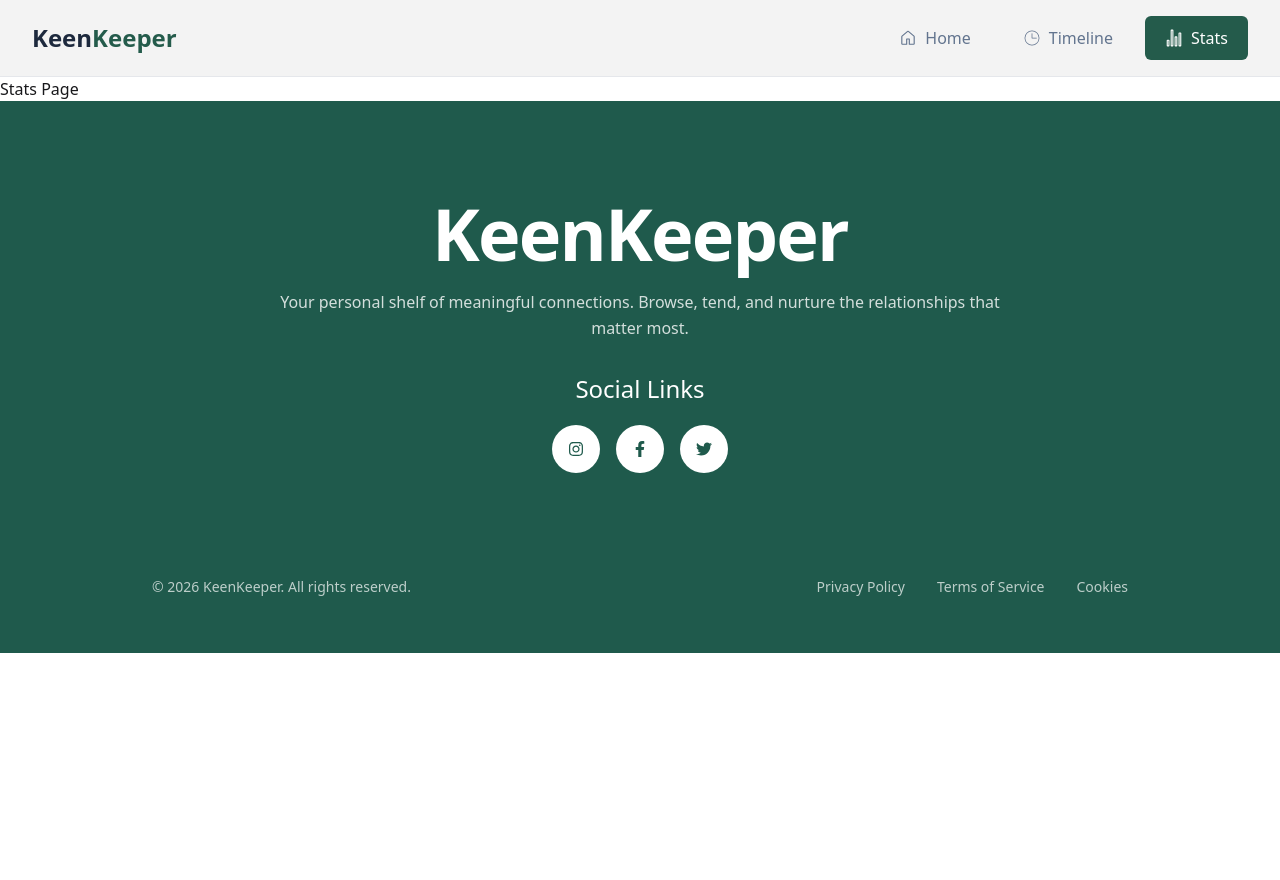
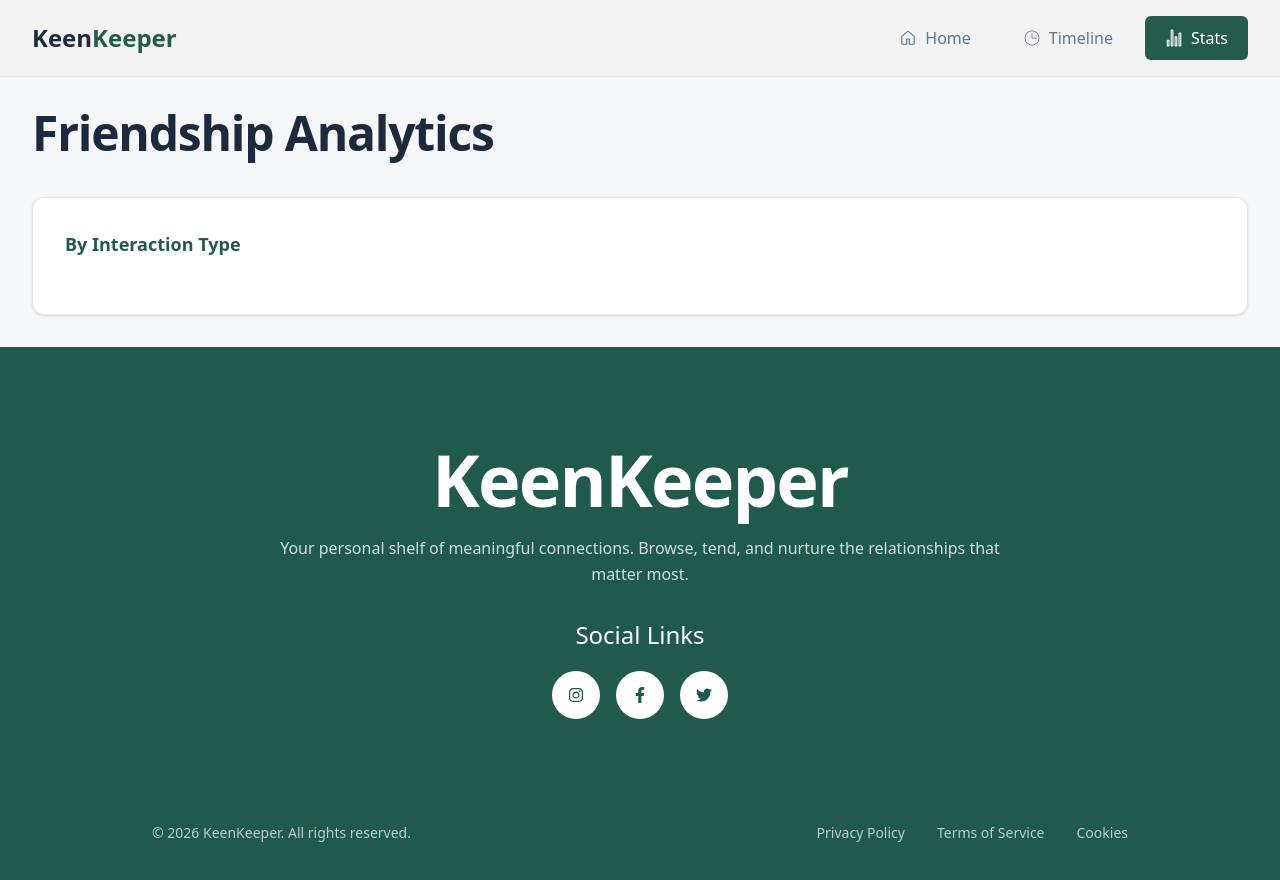
Before and after one commit to anaitullah31/keen-keeper, a Next.js app: page /stats in a window 1280 px wide. Shown: the top 880 px of the page. Before the commit the page ends 800 px from the top, so only its background shows below. Built offline with nearby package versions, Linux system fonts and the light colour scheme.

Commit message:
Design stats page

```diff
--- a/app/stats/page.js
+++ b/app/stats/page.js
@@ -1,10 +1,26 @@
 
 const Stats = () => {
-    return (
-        <div>
-            Stats Page
+
+
+  return (
+    <section className="bg-[#f5f7f9] px-4 py-8 sm:px-6 lg:px-8">
+      <div className="mx-auto max-w-7xl">
+        <div className="mb-8 sm:mb-10">
+          <h1 className="text-3xl font-extrabold tracking-tight text-slate-800 sm:text-4xl md:text-5xl">
+            Friendship Analytics
+          </h1>
         </div>
-    );
+
+        <div className="rounded-xl border border-gray-200 bg-white p-5 shadow-sm sm:p-6 md:p-8">
+          <h2 className="mb-6 text-lg font-semibold text-[#1f5a4c]">
+            By Interaction Type
+          </h2>
+
+
+        </div>
+      </div>
+    </section>
+  );
 };
 
 export default Stats;
--- a/package.json
+++ b/package.json
@@ -12,7 +12,8 @@
     "next": "16.2.3",
     "react": "19.2.4",
     "react-dom": "19.2.4",
-    "react-icons": "^5.6.0"
+    "react-icons": "^5.6.0",
+    "recharts": "^3.8.1"
   },
   "devDependencies": {
     "@tailwindcss/postcss": "^4",
```
Also changed, not shown: 1 other file (tests, documents, lock files or other folders).
